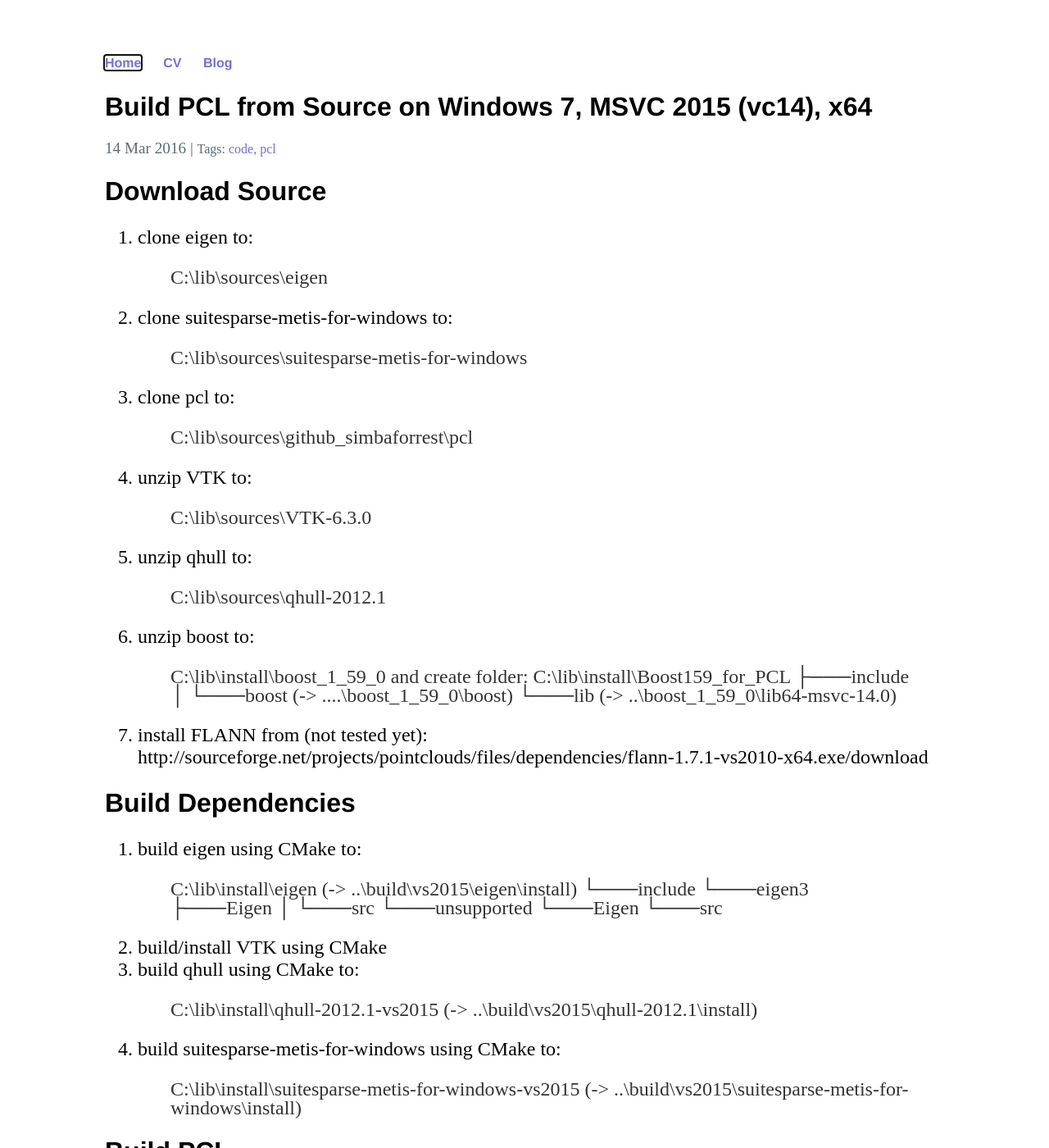
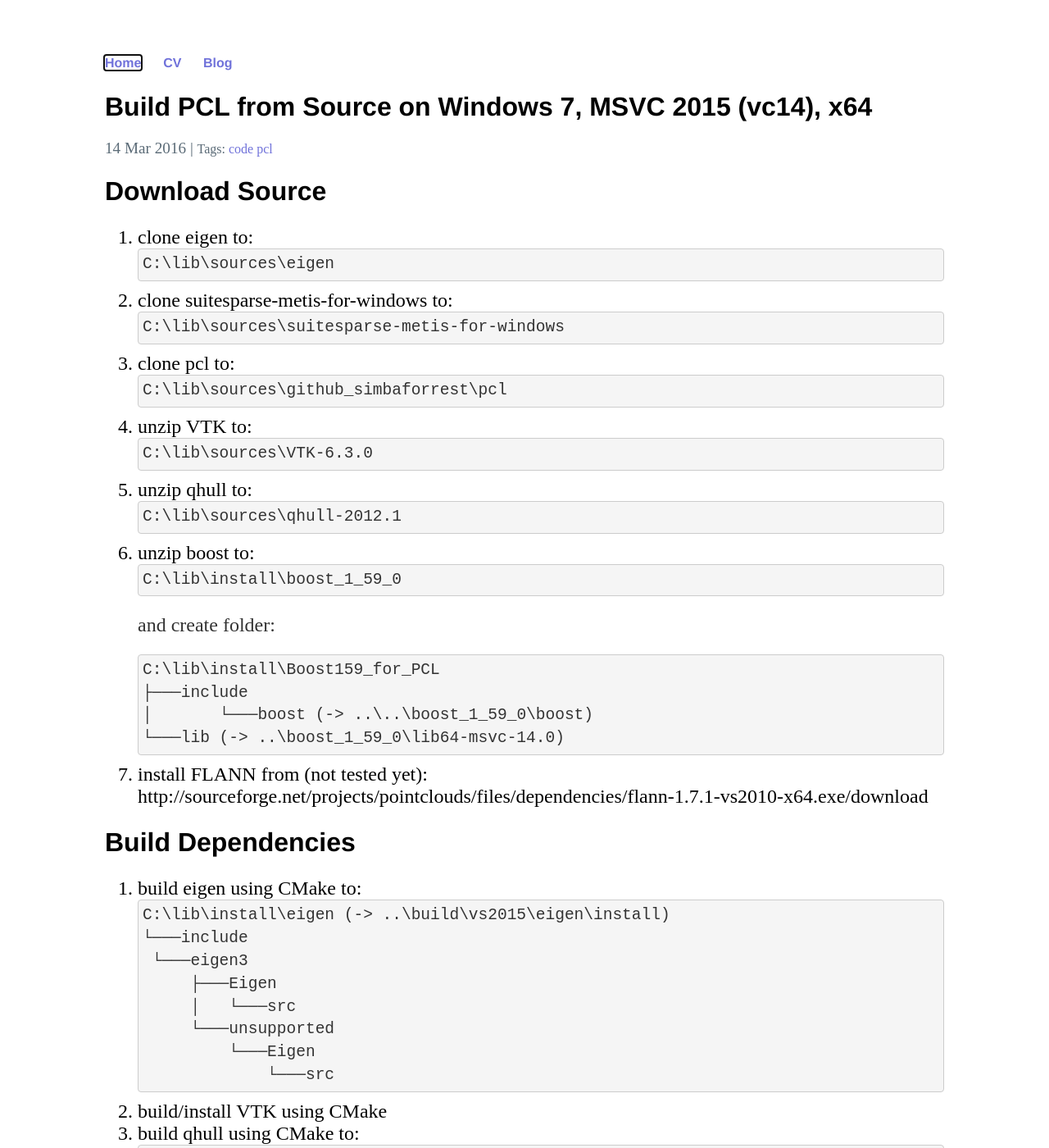
Before and after one commit to simbaforrest/simbaforrest.github.io, a Jekyll site: the page built from _posts/2016-03-14-build-pcl-1.8-msvc2015-x64.md, in a window 1280 px wide and 1400 px high. Shown: the whole window at 82% size. Built offline with Jekyll 4.4.1, drawn with Linux system fonts in a browser that asks for light colours; nearby versions of some CDN libraries; Markdown is read by kramdown in place of the engine named in the settings; comment, search, counter and statistics services are not loaded.

````diff
--- a/_posts/2016-03-14-build-pcl-1.8-msvc2015-x64.md
+++ b/_posts/2016-03-14-build-pcl-1.8-msvc2015-x64.md
@@ -3,45 +3,64 @@ layout: post
 title: Build PCL from Source on Windows 7, MSVC 2015 (vc14), x64
 date: 2016-03-14
 comments: true
-tags: code, pcl
+tags: code pcl
 ---
 # Download Source
 1. clone eigen to:
-> C:\lib\sources\eigen
+```
+C:\lib\sources\eigen
+```
 2. clone suitesparse-metis-for-windows to:
-> C:\lib\sources\suitesparse-metis-for-windows
+```
+C:\lib\sources\suitesparse-metis-for-windows
+```
 3. clone pcl to:
-> C:\lib\sources\github_simbaforrest\pcl
+```
+C:\lib\sources\github_simbaforrest\pcl
+```
 4. unzip VTK to:
-> C:\lib\sources\VTK-6.3.0
+```
+C:\lib\sources\VTK-6.3.0
+```
 5. unzip qhull to:
-> C:\lib\sources\qhull-2012.1
+```
+C:\lib\sources\qhull-2012.1
+```
 6. unzip boost to:
-> C:\lib\install\boost_1_59_0
+```
+C:\lib\install\boost_1_59_0
+```
 and create folder:
-> C:\lib\install\Boost159_for_PCL
-> ├───include
-> │	└───boost (-> ..\..\boost_1_59_0\boost)
-> └───lib (-> ..\boost_1_59_0\lib64-msvc-14.0)
-
+```
+C:\lib\install\Boost159_for_PCL
+├───include
+│	└───boost (-> ..\..\boost_1_59_0\boost)
+└───lib (-> ..\boost_1_59_0\lib64-msvc-14.0)
+```
 7. install FLANN from (not tested yet):
 http://sourceforge.net/projects/pointclouds/files/dependencies/flann-1.7.1-vs2010-x64.exe/download
 
 # Build Dependencies
 1. build eigen using CMake to:
-> C:\lib\install\eigen (-> ..\build\vs2015\eigen\install)
-> └───include
->     └───eigen3
->         ├───Eigen
->         │   └───src
->         └───unsupported
->             └───Eigen
->                 └───src
+```
+C:\lib\install\eigen (-> ..\build\vs2015\eigen\install)
+└───include
+    └───eigen3
+        ├───Eigen
+        │   └───src
+        └───unsupported
+            └───Eigen
+                └───src
+```
 2. build/install VTK using CMake
 3. build qhull using CMake to:
-> C:\lib\install\qhull-2012.1-vs2015 (-> ..\build\vs2015\qhull-2012.1\install)
+```
+C:\lib\install\qhull-2012.1-vs2015 (-> ..\build\vs2015\qhull-2012.1\install)
+```
 4. build suitesparse-metis-for-windows using CMake to:
-> C:\lib\install\suitesparse-metis-for-windows-vs2015 (-> ..\build\vs2015\suitesparse-metis-for-windows\install)
+```
+C:\lib\install\suitesparse-metis-for-windows-vs2015 (-> ..\build\vs2015\suitesparse-metis-for-windows\install)
+```
 
 # Build PCL
 Build and install. Easy!
````
